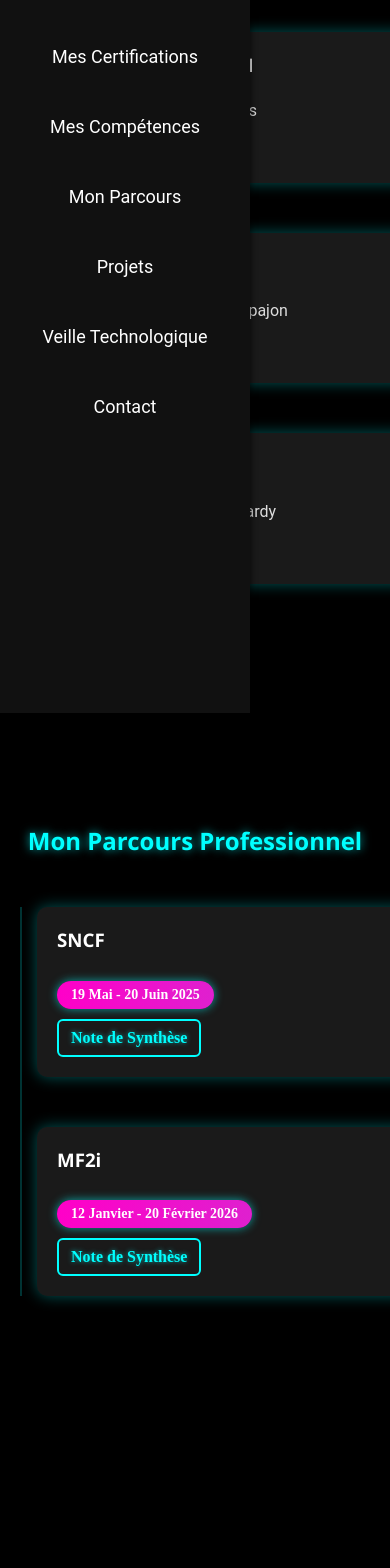
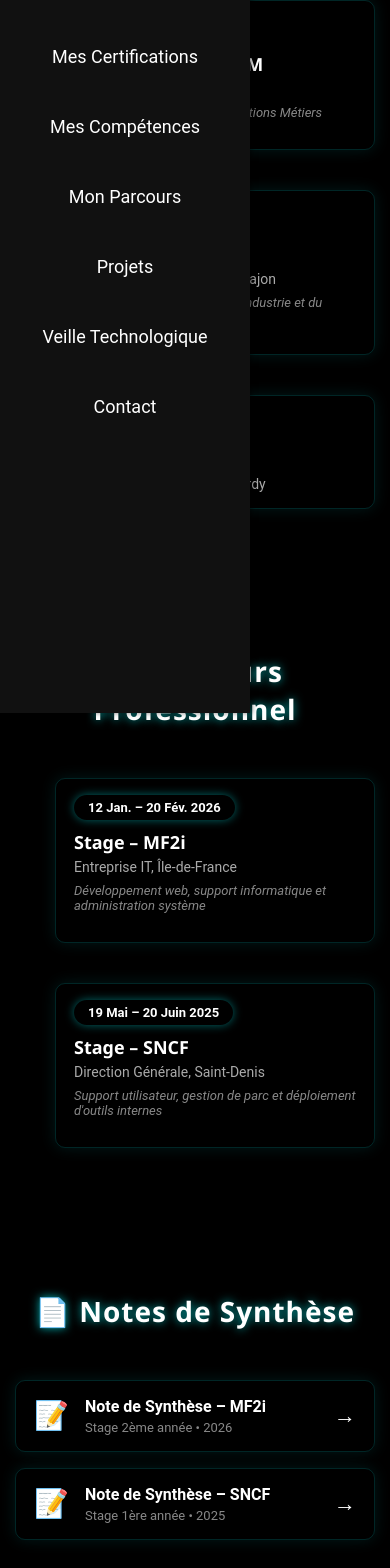
Before and after one commit to David-533/Portfolio, a Vue app: page /parcours in a window 390 px wide. Shown: the part 191-1759 px from the top of the page. Before the commit the page ends 1587 px from the top, so only its background shows below. Built offline with nearby package versions, Linux system fonts and the light colour scheme.

Commit message:
Refactor Parcours.vue for better structure and styling
Refactor Parcours.vue to enhance structure and styling, including updates to sections for education and professional experience, and improved responsiveness.

```diff
--- a/src/Views/Parcours.vue
+++ b/src/Views/Parcours.vue
@@ -1,125 +1,301 @@
 <template>
-  <div class="section" id="monparcours">
-    <h2>Mon Parcours Scolaire</h2>
+  <div class="parcours-page">
+    <!-- ===== PARCOURS SCOLAIRE ===== -->
+    <section class="section" id="monparcours">
+      <h2 class="section-title">🎓 Parcours Scolaire</h2>
+
       <div class="timeline">
-      <div class="timeline-item">
+        <div
+          class="timeline-item"
+          v-for="(item, index) in parcoursScolaire"
+          :key="item.titre"
+          :style="{ animationDelay: `${index * 0.2}s` }"
+        >
+          <!-- Point sur la ligne -->
+          <div class="timeline-dot"></div>
+
+          <!-- Carte -->
           <div class="timeline-content">
-          <h3>BTS SIO Option SLAM</h3>
-          <p>Lycée Saint Hilaire, Etampes</p>
-          <div class="bulle-date">2024 - 2026</div>
-        </div>
-      </div>
-      <div class="timeline-item">
-        <div class="timeline-content">
-          <h3>BAC STI2D</h3>
-          <p>Lycée Edmond Michelet, Arpajon</p>
-          <div class="bulle-date">2021 - 2024</div>
-        </div>
-      </div>
-      <div class="timeline-item">
-        <div class="timeline-content">
-          <h3>Brevet</h3>
-          <p>Collège Germaine Tillion, Lardy</p>
-          <div class="bulle-date">2017 - 2021</div>
+            <div class="bulle-date">{{ item.periode }}</div>
+            <h3>{{ item.titre }}</h3>
+            <p class="lieu">{{ item.lieu }}</p>
+            <p v-if="item.detail" class="detail">{{ item.detail }}</p>
           </div>
         </div>
       </div>
-  </div>
+    </section>
 
-  <div class="section" id="monparcours-professionnel">
-    <h2>Mon Parcours Professionnel</h2>
+    <!-- ===== PARCOURS PROFESSIONNEL ===== -->
+    <section class="section" id="monparcours-professionnel">
+      <h2 class="section-title">💼 Parcours Professionnel</h2>
+
       <div class="timeline">
-      <div class="timeline-item">
+        <div
+          class="timeline-item"
+          v-for="(item, index) in parcoursPro"
+          :key="item.titre"
+          :style="{ animationDelay: `${index * 0.2}s` }"
+        >
+          <div class="timeline-dot"></div>
+
           <div class="timeline-content">
-          <h3>SNCF</h3>
-          <div class="bulle-date">19 Mai - 20 Juin 2025</div>
-          <a href="https://docs.google.com/document/d/1iJk8K_P8Y5GqTHFvMJmAL3AUDnLNSXkruNEG96JNSZQ/edit?usp=drive_link" target="_blank" class="btn-rapport">Note de Synthèse</a>
-        </div>
-      </div>
-      <div class="timeline-item">
-        <div class="timeline-content">
-          <h3>MF2i</h3>
-          <div class="bulle-date">12 Janvier - 20 Février 2026</div>
-          <a href="https://docs.google.com/document/d/1V3HrWaQiUUAHQSNflrX6WqDdDpQy0uVBTqnKsH-bKsQ/edit?tab=t.0" target="_blank" class="btn-rapport">Note de Synthèse</a>
+            <div class="bulle-date">{{ item.periode }}</div>
+            <h3>{{ item.titre }}</h3>
+            <p class="lieu">{{ item.lieu }}</p>
+            <p v-if="item.detail" class="detail">{{ item.detail }}</p>
           </div>
         </div>
       </div>
+    </section>
+
+    <!-- ===== NOTES DE SYNTHÈSE ===== -->
+    <section class="section" id="notes-synthese">
+      <h2 class="section-title">📄 Notes de Synthèse</h2>
+
+      <div class="synthese-grid">
+        <a
+          v-for="doc in notesSynthese"
+          :key="doc.titre"
+          :href="doc.url"
+          target="_blank"
+          rel="noopener noreferrer"
+          class="synthese-card"
+        >
+          <span class="synthese-icon">📝</span>
+          <div class="synthese-info">
+            <h4>{{ doc.titre }}</h4>
+            <p>{{ doc.stage }}</p>
+          </div>
+          <span class="synthese-arrow">→</span>
+        </a>
+      </div>
+    </section>
   </div>
 </template>
 
 <script>
 export default {
   name: "Parcours",
+  data() {
+    return {
+      parcoursScolaire: [
+        {
+          titre: "BTS SIO Option SLAM",
+          lieu: "Lycée Saint Hilaire, Étampes",
+          periode: "2024 – 2026",
+          detail: "Solutions Logicielles et Applications Métiers",
+        },
+        {
+          titre: "BAC STI2D",
+          lieu: "Lycée Edmond Michelet, Arpajon",
+          periode: "2021 – 2024",
+          detail: "Sciences et Technologies de l'Industrie et du Développement Durable",
+        },
+        {
+          titre: "Brevet des Collèges",
+          lieu: "Collège Germaine Tillion, Lardy",
+          periode: "2017 – 2021",
+        },
+      ],
+      parcoursPro: [
+        {
+          titre: "Stage – MF2i",
+          lieu: "Entreprise IT, Île-de-France",
+          periode: "12 Jan. – 20 Fév. 2026",
+          detail: "Développement web, support informatique et administration système",
+        },
+        {
+          titre: "Stage – SNCF",
+          lieu: "Direction Générale, Saint-Denis",
+          periode: "19 Mai – 20 Juin 2025",
+          detail: "Support utilisateur, gestion de parc et déploiement d'outils internes",
+        },
+      ],
+      notesSynthese: [
+        {
+          titre: "Note de Synthèse – MF2i",
+          stage: "Stage 2ème année • 2026",
+          url: "https://docs.google.com/document/d/1V3HrWaQiUUAHQSNflrX6WqDdDpQy0uVBTqnKsH-bKsQ/edit?tab=t.0",
+        },
+        {
+          titre: "Note de Synthèse – SNCF",
+          stage: "Stage 1ère année • 2025",
+          url: "https://docs.google.com/document/d/1iJk8K_P8Y5GqTHFvMJmAL3AUDnLNSXkruNEG96JNSZQ/edit?usp=drive_link",
+        },
+      ],
+    };
+  },
 };
 </script>
 
 <style scoped>
+/* ============================================
+   DESIGN TOKENS
+   ============================================ */
+:root {
+  --accent-cyan: #00ffff;
+  --accent-pink: #ff00c8;
+  --bg-card: #1a1a1a;
+  --bg-page: #000;
+  --timeline-line: rgba(0, 255, 255, 0.25);
+  --timeline-dot-size: 16px;
+  --timeline-line-left: 28px;
+}
+
+/* ============================================
+   PAGE
+   ============================================ */
+.parcours-page {
+  background: var(--bg-page);
+  color: #fff;
+  font-family: 'Roboto', sans-serif;
+}
+
+/* ============================================
+   SECTIONS
+   ============================================ */
 .section {
-  padding: 120px 20px 50px; /* espace au dessus pour la nav */
-  max-width: 900px;
+  padding: 100px 20px 60px;
+  max-width: 800px;
   margin: 0 auto;
 }
 
-h2 {
+.section-title {
   text-align: center;
-  color: #00ffff;
-  text-shadow: 0 0 10px #00ffffaa;
+  color: var(--accent-cyan);
+  text-shadow: 0 0 10px rgba(0, 255, 255, 0.67);
   margin-bottom: 50px;
   font-family: 'Segoe UI', sans-serif;
+  font-size: 28px;
+  letter-spacing: 1px;
+  animation: fadeInDown 1s ease;
 }
 
-/* Timeline verticale */
+/* ============================================
+   TIMELINE
+   ============================================ */
 .timeline {
   position: relative;
-  margin: 0 auto;
-  padding-left: 20px;
-  border-left: 3px solid #00ffff33; /* ligne verticale */
+  padding-left: 40px;
+  margin-left: 20px;
 }
 
-/* Chaque étape */
+/* Ligne verticale */
+.timeline::before {
+  content: "";
+  position: absolute;
+  top: 0;
+  bottom: 0;
+  left: var(--timeline-line-left);
+  width: 3px;
+  background: linear-gradient(
+    to bottom,
+    var(--accent-cyan),
+    var(--accent-pink),
+    var(--accent-cyan)
+  );
+  background-size: 100% 200%;
+  animation: lineGlow 4s ease-in-out infinite alternate;
+  border-radius: 3px;
+}
+
+@keyframes lineGlow {
+  0% { background-position: 0% 0%; opacity: 0.6; }
+  100% { background-position: 0% 100%; opacity: 1; }
+}
+
+/* ============================================
+   TIMELINE ITEM
+   ============================================ */
 .timeline-item {
   position: relative;
-  margin-bottom: 50px;
+  margin-bottom: 40px;
+  opacity: 0;
+  animation: fadeInLeft 0.6s ease forwards;
 }
 
-/* Carte de contenu */
+.timeline-item:last-child {
+  margin-bottom: 0;
+}
+
+/* ============================================
+   DOT (point sur la ligne)
+   ============================================ */
+.timeline-dot {
+  position: absolute;
+  left: calc(-40px + var(--timeline-line-left) - var(--timeline-dot-size) / 2 + 1.5px);
+  top: 24px;
+  width: var(--timeline-dot-size);
+  height: var(--timeline-dot-size);
+  border-radius: 50%;
+  background: var(--accent-cyan);
+  border: 3px solid var(--bg-page);
+  box-shadow: 0 0 12px var(--accent-cyan), 0 0 24px rgba(0, 255, 255, 0.3);
+  z-index: 2;
+  transition: transform 0.3s ease, box-shadow 0.3s ease;
+}
+
+.timeline-item:hover .timeline-dot {
+  transform: scale(1.4);
+  box-shadow: 0 0 20px var(--accent-cyan), 0 0 40px rgba(0, 255, 255, 0.5);
+}
+
+/* ============================================
+   CARTE
+   ============================================ */
 .timeline-content {
-  background-color: #1a1a1a;
-  padding: 20px;
+  background: var(--bg-card);
+  padding: 22px 25px;
   border-radius: 10px;
-  box-shadow: 0 0 15px #00ffff55;
-  color: #ffffff;
-  transition: transform 0.3s ease;
-  display: flex;
-  flex-direction: column;
-  align-items: flex-start; /* pour que le bouton aille à droite */
+  border: 1px solid rgba(0, 255, 255, 0.15);
+  box-shadow: 0 0 15px rgba(0, 255, 255, 0.1);
+  transition:
+    transform 0.3s ease,
+    box-shadow 0.3s ease,
+    border-color 0.3s ease;
+}
+
+.timeline-content:hover {
+  transform: translateX(6px) scale(1.02);
+  box-shadow: 0 0 25px rgba(0, 255, 255, 0.3);
+  border-color: rgba(0, 255, 255, 0.4);
 }
 
 .timeline-content h3 {
-  margin-top: 0;
-
+  margin: 10px 0 5px;
   font-family: 'Segoe UI', sans-serif;
+  font-size: 18px;
+  color: #fff;
 }
 
-.timeline-content p {
-  font-family: 'Roboto', sans-serif;
-  color: #ddd;
-  margin: 5px 0;
+.timeline-content .lieu {
+  color: #aaa;
+  font-size: 14px;
+  margin: 0;
 }
 
-/* Date style néon */
+.timeline-content .detail {
+  color: #888;
+  font-size: 13px;
+  font-style: italic;
+  margin-top: 8px;
+}
+
+/* ============================================
+   BULLE DATE
+   ============================================ */
 .bulle-date {
   display: inline-block;
-  margin-top: 10px;
-  padding: 6px 14px;
-  font-size: 14px;
+  padding: 5px 14px;
+  font-size: 13px;
   font-weight: bold;
   border-radius: 20px;
   color: white;
-  background: linear-gradient(270deg, #00ffff, #ff00c8);
-  background-size: 800% 800%;
+  background: linear-gradient(270deg, var(--accent-cyan), var(--accent-pink));
+  background-size: 400% 400%;
   animation: bulleColorAnim 5s ease infinite;
-  box-shadow: 0 0 10px rgba(0, 255, 255, 0.6);
+  box-shadow: 0 0 10px rgba(0, 255, 255, 0.4);
+  will-change: background-position;
 }
 
 @keyframes bulleColorAnim {
@@ -128,46 +304,125 @@ h2 {
   100% { background-position: 0% 50%; }
 }
 
-/* Hover effet */
-.timeline-content:hover {
-  transform: scale(1.03);
+/* ============================================
+   NOTES DE SYNTHÈSE
+   ============================================ */
+.synthese-grid {
+  display: flex;
+  flex-direction: column;
+  gap: 16px;
 }
 
-/* Boutons Note de Synthèse alignés à droite */
-.btn-rapport {
-  display: inline-block;
-  margin-left: auto;  /* pousse le bouton à droite */
-  margin-top: 10px;
-  padding: 8px 12px;
-  border: 2px solid #00ffff;
-  border-radius: 6px;
-  color: #00ffff;
+.synthese-card {
+  display: flex;
+  align-items: center;
+  gap: 16px;
+  background: var(--bg-card);
+  padding: 20px 24px;
+  border-radius: 10px;
+  border: 1px solid rgba(0, 255, 255, 0.15);
+  box-shadow: 0 0 15px rgba(0, 255, 255, 0.1);
   text-decoration: none;
-  font-weight: bold;
-  transition: 0.3s;
-  text-shadow: 0 0 5px #00ffffaa;
+  color: #fff;
+  transition:
+    transform 0.3s ease,
+    box-shadow 0.3s ease,
+    border-color 0.3s ease;
 }
 
-.btn-rapport:hover {
-  background: #00ffff;
-  color: #111;
-  box-shadow: 0 0 15px #00ffff;
+.synthese-card:hover {
+  transform: translateX(6px) scale(1.02);
+  box-shadow: 0 0 25px rgba(0, 255, 255, 0.3);
+  border-color: var(--accent-cyan);
 }
 
-/* Responsive */
+.synthese-icon {
+  font-size: 28px;
+  flex-shrink: 0;
+}
+
+.synthese-info {
+  flex: 1;
+}
+
+.synthese-info h4 {
+  margin: 0 0 4px;
+  font-size: 16px;
+  color: var(--accent-cyan);
+}
+
+.synthese-info p {
+  margin: 0;
+  font-size: 13px;
+  color: #888;
+}
+
+.synthese-arrow {
+  font-size: 22px;
+  color: var(--accent-cyan);
+  transition: transform 0.3s ease;
+  flex-shrink: 0;
+}
+
+.synthese-card:hover .synthese-arrow {
+  transform: translateX(5px);
+}
+
+/* ============================================
+   ANIMATIONS
+   ============================================ */
+@keyframes fadeInDown {
+  from { opacity: 0; transform: translateY(-30px); }
+  to { opacity: 1; transform: translateY(0); }
+}
+
+@keyframes fadeInLeft {
+  from { opacity: 0; transform: translateX(-30px); }
+  to { opacity: 1; transform: translateX(0); }
+}
+
+/* ============================================
+   RESPONSIVE
+   ============================================ */
 @media (max-width: 768px) {
+  .section {
+    padding: 80px 15px 40px;
+  }
+
   .timeline {
-    padding-left: 15px;
-    border-left: 2px solid #00ffff33;
+    padding-left: 30px;
+    margin-left: 10px;
   }
 
   .timeline-content {
-    width: 100%;
+    padding: 16px 18px;
   }
 
-  .btn-rapport {
-    align-self: flex-start; /* sur mobile bouton à gauche pour éviter débordement */
-    margin-left: 0;
+  .synthese-card {
+    padding: 16px 18px;
+  }
+}
+
+/* Accessibilité */
+@media (prefers-reduced-motion: reduce) {
+  .timeline-item,
+  .section-title,
+  .bulle-date {
+    animation: none;
+    opacity: 1;
+    transform: none;
+  }
+
+  .timeline::before {
+    animation: none;
+    opacity: 0.8;
+  }
+
+  .timeline-content,
+  .timeline-dot,
+  .synthese-card,
+  .synthese-arrow {
+    transition: none;
   }
 }
 </style>
```
Lines whose indentation alone changed are shown as unchanged.
